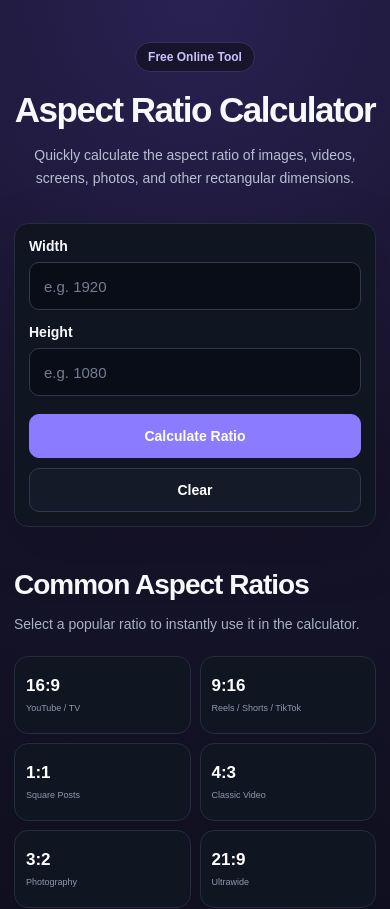
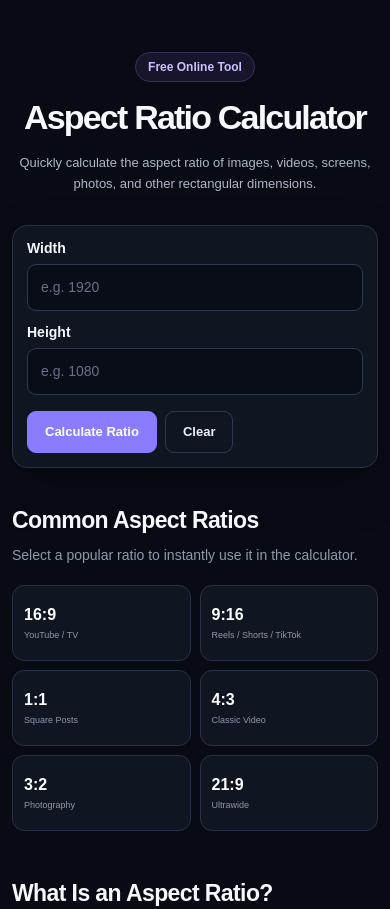
Before and after one commit to shailesh21983/clipforge, a Next.js app in the folder clipforge/: page /tools/aspect-ratio in a window 390 px wide. Shown: the top 909 px of the page. Built offline with nearby package versions, Linux system fonts and the light colour scheme.

Commit message:
Update aspect-ratio.module.css

```diff
--- a/clipforge/app/tools/aspect-ratio/aspect-ratio.module.css
+++ b/clipforge/app/tools/aspect-ratio/aspect-ratio.module.css
@@ -1,226 +1,178 @@
 .page {
   min-height: 100vh;
-  padding: 0 24px 100px;
-
-  background:
-    radial-gradient(
-      circle at 50% 0%,
-      #292152 0%,
-      #17142b 18%,
-      #080b14 48%
-    );
-
+  background: #080b14;
   color: #f7f8fc;
+  padding: 72px 24px 100px;
 }
 
 .container {
   width: 100%;
-  max-width: 1180px;
+  max-width: 800px;
   margin: 0 auto;
 }
 
-
-/* =========================
-   HERO
-========================= */
+/* HERO */
 
 .hero {
-  max-width: 900px;
-  padding-top: 76px;
-  margin: 0 auto 48px;
   text-align: center;
+  margin-bottom: 38px;
 }
 
 .badge {
   display: inline-flex;
   align-items: center;
-
-  padding: 8px 13px;
-
+  justify-content: center;
+  padding: 7px 14px;
+  border: 1px solid #39315d;
   background: #17142b;
-  border: 1px solid #39315d;
   border-radius: 999px;
-
   color: #c8c2ff;
-
   font-size: 13px;
   font-weight: 600;
+  margin-bottom: 20px;
 }
 
 .hero h1 {
+  margin: 0;
   max-width: 900px;
-
-  margin: 24px auto 18px;
-
-  color: #f7f8fc;
-
-  font-size: clamp(46px, 7vw, 72px);
-  line-height: 1.02;
-  letter-spacing: -3px;
+  margin-left: auto;
+  margin-right: auto;
+  font-size: clamp(42px, 6vw, 58px);
+  line-height: 1.06;
+  letter-spacing: -2.5px;
   font-weight: 800;
 }
 
 .hero p {
-  max-width: 720px;
-
-  margin: 0 auto;
-
-  color: #b7bfd0;
-
-  font-size: 17px;
-  line-height: 1.6;
+  max-width: 680px;
+  margin: 18px auto 0;
+  color: #aeb6c8;
+  font-size: 16px;
+  line-height: 1.7;
 }
 
-
-/* =========================
-   CALCULATOR
-========================= */
+/* CALCULATOR */
 
 .calculator {
   width: 100%;
-  max-width: 900px;
-
-  margin: 0 auto;
+  background: #101522;
+  border: 1px solid #293147;
+  border-radius: 18px;
   padding: 24px;
-
-  background: #101522;
-  border: 1px solid #242c40;
-  border-radius: 18px;
-
-  box-shadow: 0 20px 60px rgba(0, 0, 0, 0.18);
+  box-shadow: 0 20px 50px rgba(0, 0, 0, 0.18);
 }
 
 .inputGrid {
   display: grid;
-  grid-template-columns: repeat(2, minmax(0, 1fr));
-  gap: 16px;
+  grid-template-columns: 1fr 1fr;
+  gap: 14px;
+}
+
+.inputGroup {
+  min-width: 0;
 }
 
 .inputGroup label {
   display: block;
-
   margin-bottom: 8px;
-
-  color: #f7f8fc;
-
+  color: #f5f7fb;
   font-size: 14px;
   font-weight: 700;
 }
 
 .inputGroup input {
+  width: 100%;
+  height: 46px;
   display: block;
-
-  width: 100%;
-  height: 48px;
-
-  padding: 0 14px;
-
+  box-sizing: border-box;
+  padding: 0 13px;
+  border: 1px solid #303950;
+  border-radius: 9px;
+  outline: none;
   background: #090d17;
-  border: 1px solid #303950;
-  border-radius: 10px;
-
-  color: #fff;
-
-  font-size: 15px;
-
-  outline: none;
+  color: #ffffff;
+  font-size: 14px;
+  font-family: inherit;
 }
 
 .inputGroup input::placeholder {
-  color: #737d91;
+  color: #65708a;
 }
 
 .inputGroup input:focus {
   border-color: #8b7cff;
-
-  box-shadow:
-    0 0 0 3px rgba(139, 124, 255, 0.12);
+  box-shadow: 0 0 0 3px rgba(139, 124, 255, 0.12);
 }
 
-
-/* =========================
-   BUTTONS
-========================= */
+/* BUTTONS */
 
 .buttonRow {
   display: flex;
-  gap: 12px;
-
-  margin-top: 18px;
+  align-items: center;
+  gap: 10px;
+  margin-top: 16px;
 }
 
 .primaryButton,
 .secondaryButton {
-  min-height: 44px;
-
-  padding: 0 20px;
-
-  border-radius: 10px;
-
+  height: 42px;
+  padding: 0 17px;
+  border-radius: 9px;
+  font-family: inherit;
   font-size: 14px;
   font-weight: 700;
-
+  cursor: pointer;
   transition:
+    transform 0.2s ease,
     background 0.2s ease,
-    transform 0.2s ease;
+    border-color 0.2s ease;
 }
 
 .primaryButton {
+  border: 1px solid #8b7cff;
   background: #8b7cff;
-  border: 1px solid #8b7cff;
-
-  color: #fff;
+  color: #ffffff;
 }
 
 .primaryButton:hover {
-  background: #796aff;
+  background: #988aff;
   transform: translateY(-1px);
 }
 
 .secondaryButton {
-  background: #151a29;
-  border: 1px solid #303750;
-
-  color: #fff;
+  border: 1px solid #303950;
+  background: transparent;
+  color: #eef1f8;
 }
 
 .secondaryButton:hover {
-  background: #1b2132;
+  background: #171d2c;
+  border-color: #46506a;
 }
 
-
-/* =========================
-   RESULT
-========================= */
+/* RESULT */
 
 .result {
   margin-top: 18px;
-  padding: 20px;
-
-  background: #090d17;
-  border: 1px solid #29334a;
+  padding: 18px;
+  border: 1px solid #303950;
   border-radius: 12px;
-
+  background: #0b0f18;
   text-align: center;
 }
 
 .result span {
   display: block;
-
-  margin-bottom: 6px;
-
-  color: #8f98ac;
-
+  margin-bottom: 5px;
+  color: #909bb0;
   font-size: 13px;
 }
 
 .result strong {
   display: block;
-
-  color: #fff;
-
-  font-size: 32px;
-  letter-spacing: -1px;
+  color: #ffffff;
+  font-size: 30px;
+  line-height: 1.2;
 }
 
 .error {
@@ -228,102 +180,80 @@
   font-size: 14px !important;
 }
 
-
-/* =========================
-   POPULAR
-========================= */
+/* COMMON RATIOS */
 
 .popular {
-  max-width: 900px;
-
-  margin: 52px auto 0;
+  margin-top: 44px;
 }
 
 .popular h2,
 .content h2,
 .stepsSection h2 {
-  margin: 0 0 12px;
-
+  margin: 0 0 10px;
   color: #f7f8fc;
-
-  font-size: 32px;
-  line-height: 1.15;
-  letter-spacing: -1px;
+  font-size: 25px;
+  line-height: 1.25;
+  letter-spacing: -0.6px;
 }
 
-.popular > p {
-  margin: 0 0 20px;
-
-  color: #aab2c4;
-
+.sectionDescription {
+  margin: 0 0 18px;
+  color: #8f9ab0;
   font-size: 14px;
   line-height: 1.6;
 }
 
 .ratioGrid {
   display: grid;
-
-  grid-template-columns: repeat(6, minmax(0, 1fr));
-
+  grid-template-columns: repeat(6, 1fr);
   gap: 10px;
 }
 
-.ratioGrid button {
-  min-height: 82px;
-
-  padding: 13px;
-
+.ratioCard {
+  min-width: 0;
+  min-height: 78px;
+  padding: 12px;
+  border: 1px solid #293147;
+  border-radius: 12px;
   background: #101522;
-  border: 1px solid #242c40;
-  border-radius: 14px;
-
-  color: #fff;
-
+  color: #ffffff;
   text-align: left;
-
+  cursor: pointer;
+  font-family: inherit;
   transition:
     transform 0.2s ease,
     border-color 0.2s ease,
     background 0.2s ease;
 }
 
-.ratioGrid button:hover {
-  transform: translateY(-3px);
-
-  background: #131a2a;
-  border-color: #4a426f;
+.ratioCard:hover {
+  transform: translateY(-2px);
+  border-color: #4a5570;
+  background: #141a29;
 }
 
-.ratioGrid strong {
+.ratioCard strong {
   display: block;
-
-  margin-bottom: 6px;
-
-  font-size: 18px;
+  margin-bottom: 5px;
+  font-size: 17px;
+  line-height: 1.2;
 }
 
-.ratioGrid span {
+.ratioCard span {
   display: block;
-
-  color: #8f98ac;
-
+  color: #8d98ad;
   font-size: 10px;
   line-height: 1.35;
 }
 
-
-/* =========================
-   CONTENT
-========================= */
+/* CONTENT */
 
 .content {
-  max-width: 900px;
-
-  margin: 64px auto 0;
+  margin-top: 56px;
 }
 
 .content h2 {
-  margin-top: 42px;
+  margin-top: 34px;
 }
 
 .content h2:first-child {
@@ -332,188 +262,164 @@
 
 .content p {
   margin: 0;
-
-  color: #aab2c4;
-
+  color: #aeb6c8;
   font-size: 15px;
   line-height: 1.8;
 }
 
 .ratioList {
   display: grid;
-
-  gap: 10px;
-
+  gap: 9px;
   margin-top: 20px;
 }
 
 .ratioList div {
   display: flex;
-  gap: 6px;
-
-  padding: 15px 17px;
-
+  align-items: baseline;
+  gap: 8px;
+  padding: 13px 15px;
+  border: 1px solid #272f42;
+  border-radius: 9px;
   background: #101522;
-  border: 1px solid #242c40;
-  border-radius: 12px;
-
-  color: #aab2c4;
-
+  color: #aeb6c8;
   font-size: 14px;
   line-height: 1.5;
 }
 
 .ratioList strong {
-  color: #fff;
-  white-space: nowrap;
+  flex: 0 0 auto;
+  color: #ffffff;
 }
 
-
-/* =========================
-   STEPS
-========================= */
+/* STEPS */
 
 .stepsSection {
-  max-width: 900px;
-
-  margin: 64px auto 0;
+  margin-top: 58px;
 }
 
 .steps {
   display: grid;
-
-  grid-template-columns: repeat(3, minmax(0, 1fr));
-
-  gap: 16px;
-
+  grid-template-columns: repeat(3, 1fr);
+  gap: 12px;
   margin-top: 20px;
 }
 
 .step {
-  padding: 22px;
-
+  padding: 20px;
+  border: 1px solid #293147;
+  border-radius: 13px;
   background: #101522;
-  border: 1px solid #242c40;
-  border-radius: 16px;
 }
 
 .stepNumber {
-  margin-bottom: 12px;
-
+  margin-bottom: 14px;
   color: #8b7cff;
-
-  font-size: 13px;
+  font-size: 12px;
   font-weight: 800;
 }
 
 .step h3 {
   margin: 0 0 8px;
-
-  color: #fff;
-
-  font-size: 18px;
+  color: #ffffff;
+  font-size: 16px;
 }
 
 .step p {
   margin: 0;
-
-  color: #9fa8b8;
-
-  font-size: 14px;
-  line-height: 1.6;
+  color: #929db1;
+  font-size: 13px;
+  line-height: 1.65;
 }
 
-
-/* =========================
-   TABLET
-========================= */
+/* TABLET */
 
 @media (max-width: 900px) {
+  .container {
+    max-width: 760px;
+  }
 
   .ratioGrid {
-    grid-template-columns: repeat(3, minmax(0, 1fr));
+    grid-template-columns: repeat(3, 1fr);
+  }
+}
+
+/* MOBILE */
+
+@media (max-width: 700px) {
+  .page {
+    padding: 52px 16px 75px;
   }
 
-}
-
-
-/* =========================
-   MOBILE
-========================= */
-
-@media (max-width: 760px) {
-
-  .page {
-    padding: 0 16px 70px;
+  .container {
+    max-width: 100%;
   }
 
   .hero {
-    padding-top: 48px;
-    margin-bottom: 34px;
+    margin-bottom: 30px;
   }
 
   .badge {
+    margin-bottom: 17px;
+    font-size: 12px;
     padding: 7px 12px;
-    font-size: 12px;
   }
 
   .hero h1 {
-    margin: 20px auto 16px;
-
-    font-size: 42px;
-    line-height: 1.04;
-    letter-spacing: -2px;
+    font-size: clamp(36px, 10vw, 46px);
+    line-height: 1.08;
+    letter-spacing: -1.8px;
   }
 
   .hero p {
-    font-size: 15px;
-    line-height: 1.6;
+    margin-top: 16px;
+    font-size: 14px;
+    line-height: 1.65;
   }
-
-
-  /* Calculator */
 
   .calculator {
     padding: 16px;
-    border-radius: 14px;
+    border-radius: 15px;
   }
 
   .inputGrid {
     grid-template-columns: 1fr;
-    gap: 14px;
+    gap: 13px;
   }
 
   .inputGroup input {
-    height: 48px;
+    height: 47px;
   }
 
   .buttonRow {
-    gap: 10px;
+    flex-wrap: wrap;
   }
 
-
-  /* Popular */
+  .primaryButton,
+  .secondaryButton {
+    min-height: 42px;
+  }
 
   .popular {
-    margin-top: 42px;
+    margin-top: 38px;
   }
 
   .popular h2,
   .content h2,
   .stepsSection h2 {
-    font-size: 28px;
+    font-size: 23px;
   }
 
   .ratioGrid {
-    grid-template-columns: repeat(2, minmax(0, 1fr));
+    grid-template-columns: repeat(2, 1fr);
     gap: 9px;
   }
 
-
-  /* Content */
+  .ratioCard {
+    min-height: 76px;
+  }
 
   .content {
-    margin-top: 52px;
+    margin-top: 48px;
   }
 
   .content p {
@@ -522,47 +428,36 @@
   }
 
   .ratioList div {
-    padding: 14px;
+    align-items: flex-start;
+    flex-direction: column;
+    gap: 2px;
     font-size: 13px;
   }
 
-
-  /* Steps */
-
   .stepsSection {
-    margin-top: 52px;
+    margin-top: 48px;
   }
 
   .steps {
     grid-template-columns: 1fr;
-    gap: 12px;
+    gap: 10px;
   }
-
 }
 
-
-/* =========================
-   SMALL PHONES
-========================= */
+/* SMALL PHONES */
 
 @media (max-width: 420px) {
-
   .page {
-    padding-left: 14px;
-    padding-right: 14px;
-  }
-
-  .hero {
-    padding-top: 42px;
+    padding-left: 12px;
+    padding-right: 12px;
   }
 
   .hero h1 {
-    font-size: 35px;
-    letter-spacing: -1.5px;
+    font-size: 34px;
   }
 
   .hero p {
-    font-size: 14px;
+    font-size: 13px;
   }
 
   .calculator {
@@ -570,29 +465,23 @@
   }
 
   .buttonRow {
-    flex-direction: column;
+    gap: 8px;
   }
 
   .primaryButton,
   .secondaryButton {
-    width: 100%;
+    font-size: 13px;
   }
 
-  .ratioGrid {
-    grid-template-columns: 1fr 1fr;
-  }
-
-  .ratioGrid button {
-    min-height: 78px;
+  .ratioCard {
     padding: 11px;
   }
 
-  .ratioGrid strong {
-    font-size: 17px;
+  .ratioCard strong {
+    font-size: 16px;
   }
 
-  .ratioGrid span {
+  .ratioCard span {
     font-size: 9px;
   }
-
 }
```
